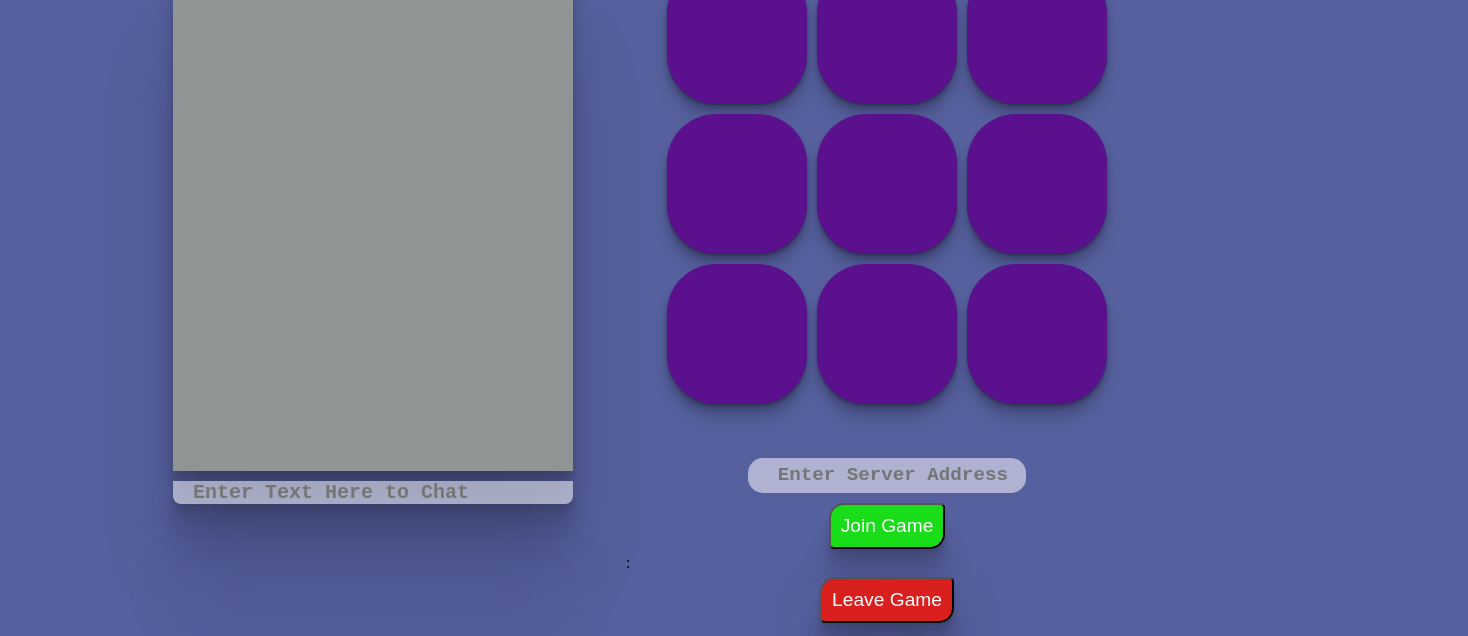
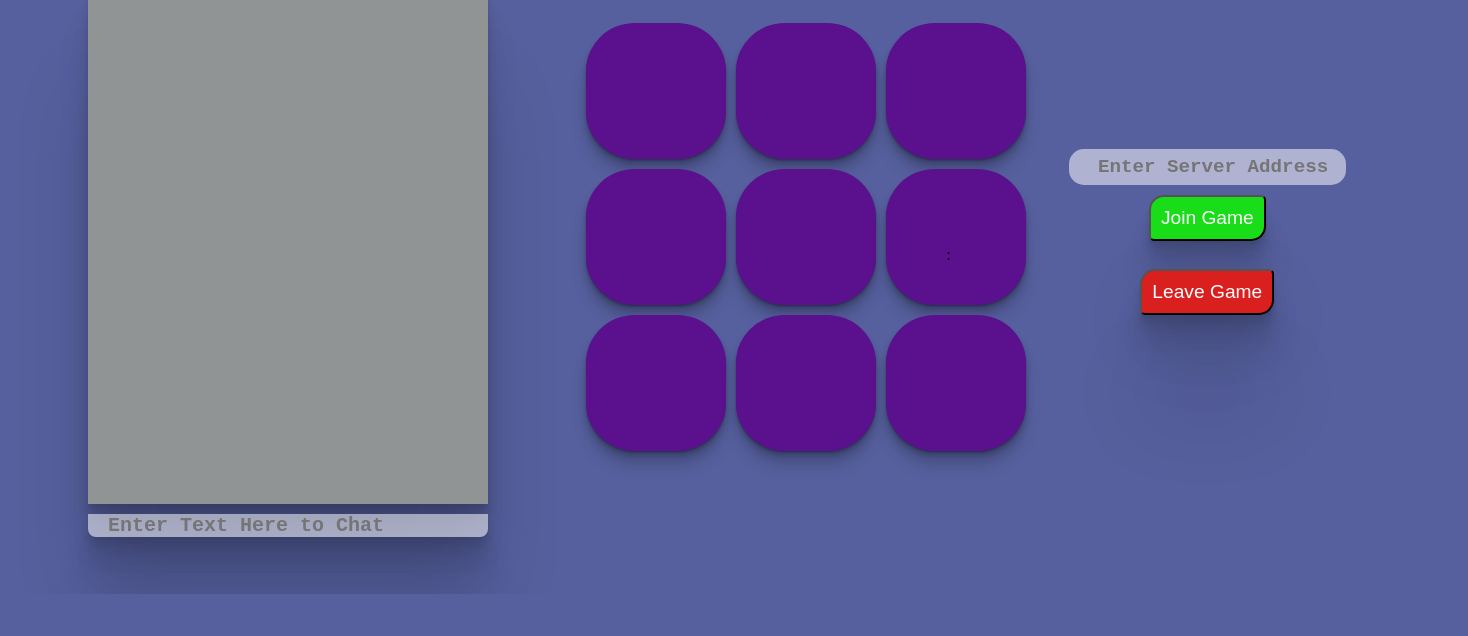
Before and after one commit to mezeru/X-O, a plain HTML site: page index.html in a window 1280 px wide. Shown: the part 206-842 px from the top of the page, 1468 px wide, since content can reach past the window. After the commit the page ends 800 px from the top, so only its background shows below. Drawn offline with nearby package versions, Linux system fonts and the light colour scheme.

Commit message:
spaced around

```diff
--- a/client.js
+++ b/client.js
@@ -101,6 +101,8 @@ exeEvent = (data) =>{
 
     if(data.startsWith("Winner")||data.startsWith("Defeat") || data.startsWith("Tie") ){
 
+        sendAlert(data);
+
         gameOver = true;
 
     }
@@ -108,6 +110,9 @@ exeEvent = (data) =>{
     if(data.startsWith("OTHER_PLAYER_LEFT")){
 
         const msg = "Your Opponent Bailed , So I Guess You Are the Winner";
+
+        gameOver = true;
+
         sendAlert(msg);
 
     }
--- a/index.html
+++ b/index.html
@@ -14,7 +14,7 @@
     <div class="flex-container">
 
         <div class="chat-box" >
-            <div>
+            <div class="pad">
                 <h2>Chat</h2>
                 <div  class="chat">
                 </div>
@@ -41,10 +41,9 @@
             </div>
 
 
-</body>
+        </div>
 
-<br>
-
+        <div class="score">
             <footer>
                 <input id="serverIp" placeholder=" Enter Server Address" >
                 <button id="join">Join Game</button><p> : </p>
@@ -55,5 +54,11 @@
                 </Script>
             </footer>
         </div>
-        </div>
+</body>
+
+<br>
+
+
+
+
  </html>
--- a/styles.scss
+++ b/styles.scss
@@ -5,6 +5,8 @@ $shadow: 0 2.8px 2.2px rgba(0, 0, 0, 0.034), 0 6.7px 5.3px rgba(0, 0, 0, 0.048),
   0 41.8px 33.4px rgba(0, 0, 0, 0.086), 0 100px 80px rgba(0, 0, 0, 0.12);
 
 $bg-around: 56609e;
+
+$no-move: calc(100vh - 100px);
 
 .alert-box {
   padding: 15px;
@@ -49,16 +51,21 @@ $bg-around: 56609e;
   display: flex;
   flex-direction: row;
   justify-content: space-around;
-  gap: 2%;
+  gap: 5%;
 
   .chat-box {
-    padding-bottom: 2rem;
     flex-direction: column;
     display: flex;
     align-items: center;
     justify-content: center;
     width: 25rem;
     align-items: center;
+    height: $no-move;
+
+    .pad {
+      padding-top: 10rem;
+      padding-right: 6rem;
+    }
 
     .chat {
       border-radius: 15px 15px 0 0;
@@ -124,6 +131,9 @@ body {
   margin: 7% 0;
   height: 55vh;
   width: 55vh;
+
+  height: calc(66vh - 100px);
+
   #board {
     height: 100%;
     width: auto;
@@ -214,3 +224,17 @@ footer {
     text-align: center;
   }
 }
+
+.score {
+  display: flex;
+  flex-direction: column;
+  justify-content: center;
+  align-items: center;
+  width: 25rem;
+  height: $no-move;
+
+  footer {
+    padding-top: 10rem;
+    font-family: "Noto Sans JP script=latin rev=5";
+  }
+}
```
Also changed, not shown: styles.css, 1 other file. Lines whose indentation alone changed are shown as unchanged.
